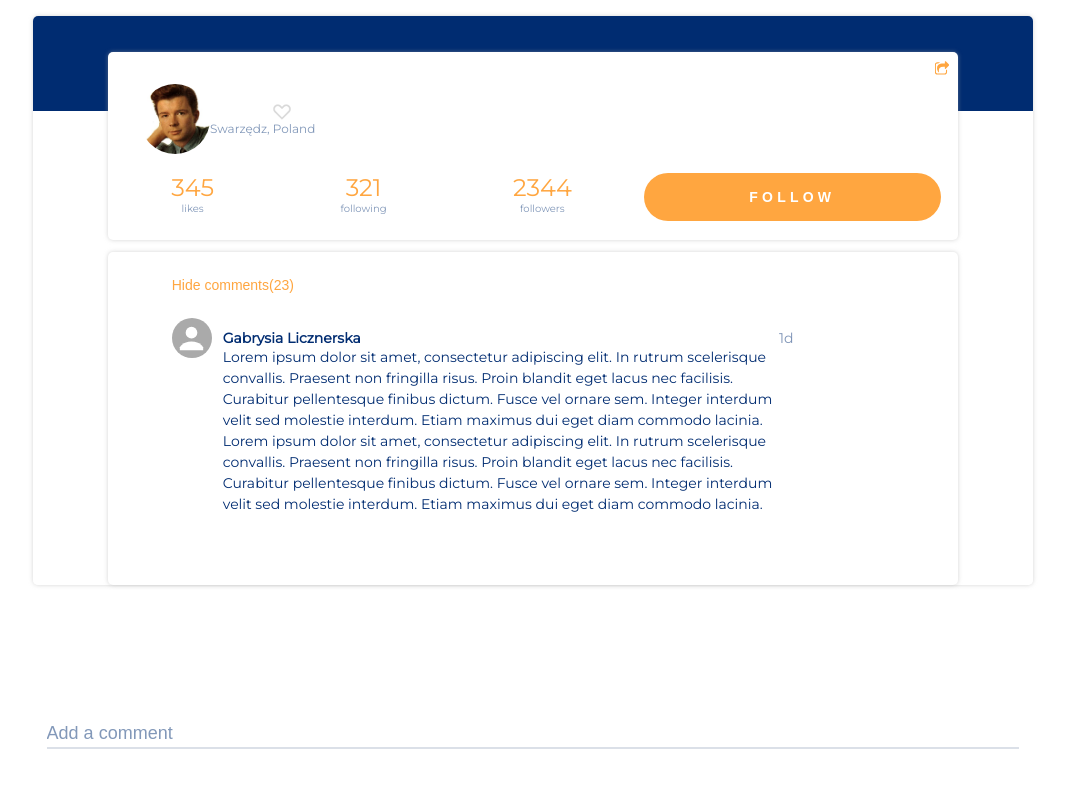
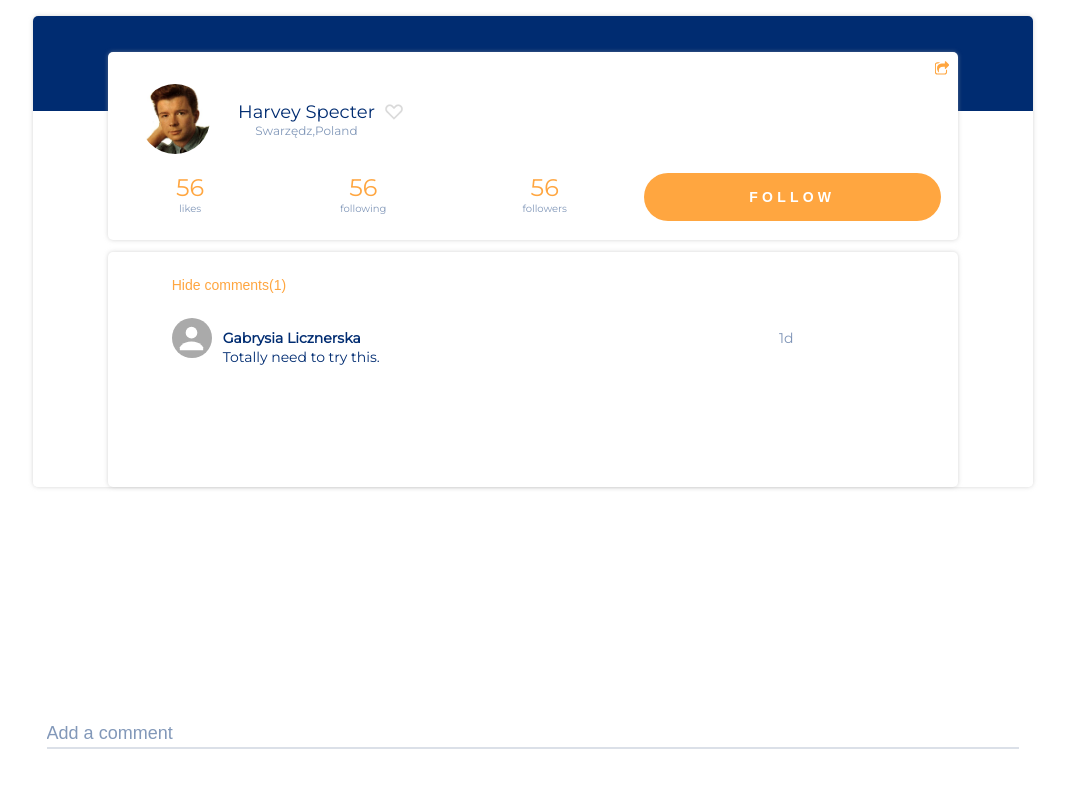
Before and after one commit to pawellicznerski/follow_app, a React (Create React App) app: page / in a window 1280 px wide. Shown: the top 788 px of the page, without its empty margins (107-1172 px from the left). Built offline with nearby package versions, Linux system fonts and the light colour scheme.

Commit message:
implementing redux

```diff
--- a/src/components/follow-app/comments/comments-grid/__comments-grid__single-comment/comments-grid__single-comment.js
+++ b/src/components/follow-app/comments/comments-grid/__comments-grid__single-comment/comments-grid__single-comment.js
@@ -8,6 +8,7 @@ class SingleComment extends Component {
     }
   }
   render() {
+    const {posts, comments}=this.props;
     return (
       <article className="single-comment">
         <div className="single-comment__icon"></div>
@@ -15,8 +16,7 @@ class SingleComment extends Component {
           <h2 className="single-comment__content__name">Gabrysia Licznerska</h2>
           <span className="single-comment__content__date">1d</span>
           <p className="single-comment__content__text">
-            Lorem ipsum dolor sit amet, consectetur adipiscing elit. In rutrum scelerisque convallis. Praesent non fringilla risus. Proin blandit eget lacus nec facilisis. Curabitur pellentesque finibus dictum. Fusce vel ornare sem. Integer interdum velit sed molestie interdum. Etiam maximus dui eget diam commodo lacinia.
-            Lorem ipsum dolor sit amet, consectetur adipiscing elit. In rutrum scelerisque convallis. Praesent non fringilla risus. Proin blandit eget lacus nec facilisis. Curabitur pellentesque finibus dictum. Fusce vel ornare sem. Integer interdum velit sed molestie interdum. Etiam maximus dui eget diam commodo lacinia.
+            {comments[posts[0].code][0].text}
           </p>
         </div>
       </article>
--- a/src/components/follow-app/comments/comments-grid/comments-grid.js
+++ b/src/components/follow-app/comments/comments-grid/comments-grid.js
@@ -5,7 +5,7 @@ class CommentsGrid extends Component {
   render() {
     return (
       <div className="comments-grid">
-        <SingleComment/>
+        <SingleComment {...this.props}/>
       </div>
     );
   }
--- a/src/components/follow-app/comments/comments.js
+++ b/src/components/follow-app/comments/comments.js
@@ -10,10 +10,11 @@ class Comments extends Component {
     }
   }
   render() {
+    const {comments, posts}= this.props;
     return (
       <div className="comments">
-        <button className="comments__toggle-comments">{this.state.showComments?"Hide ":"Show "}comments{this.state.commentsCounter}</button>
-        <CommentsGrid></CommentsGrid>
+        <button className="comments__toggle-comments">{this.state.showComments?"Hide ":"Show "}comments{comments[posts[0].code]?`(${comments[posts[0].code].length})`:"(0)"}</button>
+        <CommentsGrid {...this.props}></CommentsGrid>
         <div className="comments__input-cnt">
           <input type="text" className="comments__input" placeholder="Add a comment"></input>
         </div>
--- a/src/components/follow-app/main-profile/details/details.js
+++ b/src/components/follow-app/main-profile/details/details.js
@@ -3,17 +3,22 @@ import React, { Component } from 'react';
 
 
 class Details extends Component {
+  // increment(){
+  //   // const caption = this.props.posts[0].caption;
+  // }
   render() {
-    const caption = this.props.posts[0].caption;
+    const {i} = this.props;
     return (
         <div className="details">
           <div className="details__img"></div>
           <div className="details__text">
             <h1 className="details__text__name">
-              {this.props.caption}
-              <button className="details__text__name__likes-btn"></button>
+              {this.props.posts[0].caption}
+              <div onClick={this.props.increment.bind(null,i)} className="details__text__name__likes-btn"></div>
             </h1>
-            <span className="details__text__address">Swarzędz, Poland</span>
+            <span className="details__text__address">
+              {this.props.posts[0].address}
+            </span>
           </div>
         </div>
     );
--- a/src/components/follow-app/main-profile/follows-likes/__follows-likes__counters/follows-likes__counters.js
+++ b/src/components/follow-app/main-profile/follows-likes/__follows-likes__counters/follows-likes__counters.js
@@ -5,9 +5,9 @@ export default class Counters extends Component {
   render() {
     return (
       <div className="follows-likes__counters">
-        <SingleCounter number="345" text="likes"/>
-        <SingleCounter number="321" text="following"/>
-        <SingleCounter number="2344" text="followers"/>
+        <SingleCounter number={this.props.posts[0].likes} text="likes"/>
+        <SingleCounter number={this.props.posts[0].follows} text="following"/>
+        <SingleCounter number={this.props.posts[0].follows} text="followers"/>
       </div>
     );
   }
--- a/src/data/posts.js
+++ b/src/data/posts.js
@@ -6,6 +6,7 @@ const posts = [
       "likes":56,
       "follows":56,
       "id":"1161022966406956503",
+      "i":"1",
       "display_src":"https://scontent.cdninstagram.com/hphotos-xap1/t51.2885-15/e35/12552326_495932673919321_1443393332_n.jpg"
    }
 ];
```
